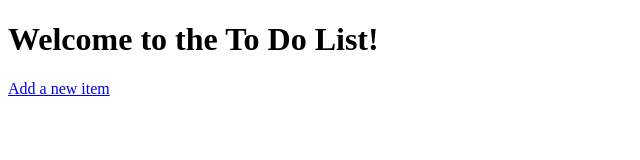
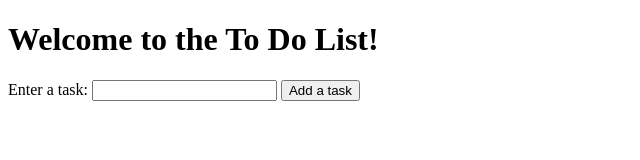
Before and after one commit to MCStuart/TypeScript-To-Do, a plain HTML site: page index.html in a window 1280 px wide. Shown: the whole page, without its empty margins (0-640 px from the left). Drawn offline with Linux system fonts and the light colour scheme.

Commit message:
Add task input

```diff
--- a/index.html
+++ b/index.html
@@ -6,7 +6,8 @@
   </head>
   <body>
     <h1>Welcome to the To Do List!</h1>
-  <a href='/items/new'>Add a new item</a>
-  <a href='/items'></a>
+    <label for="task">Enter a task:</label>
+      <input id="task" type="text">
+      <button class="btn-success" id="addTask">Add a task</button>
   </body>
 </html>
```
